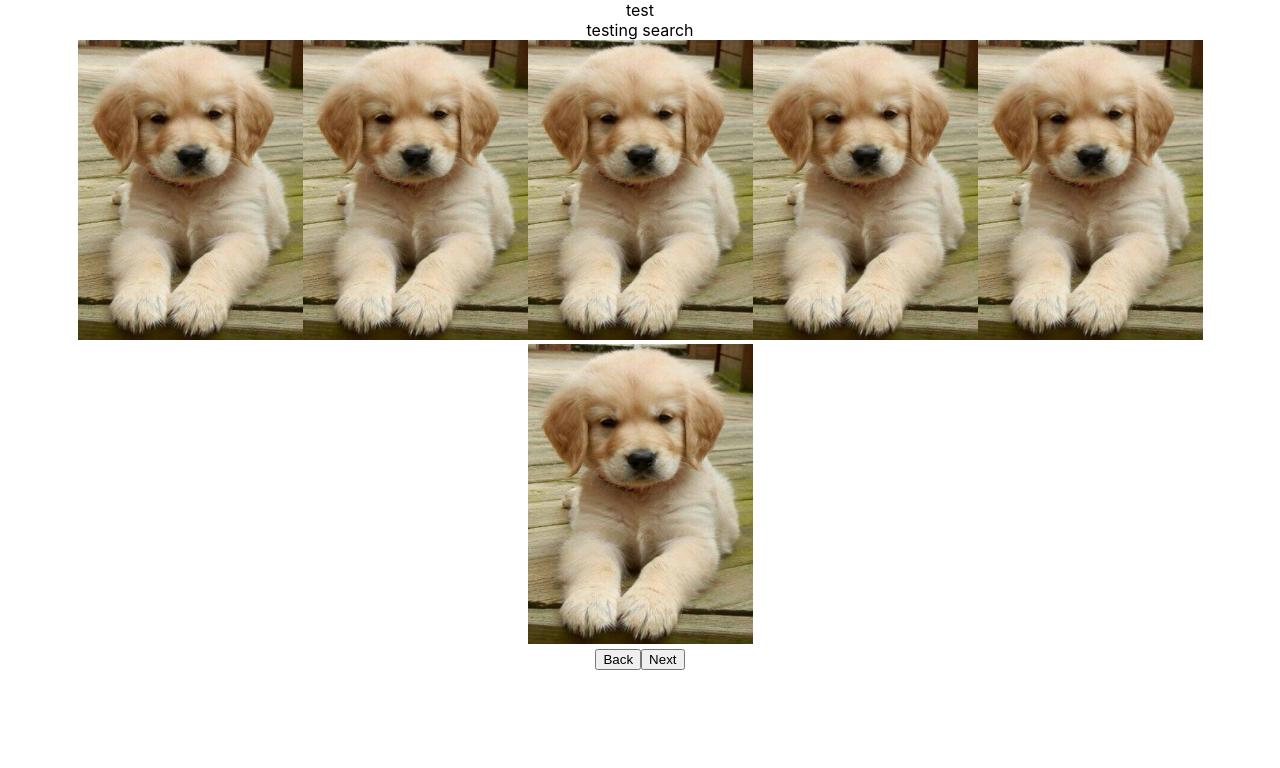
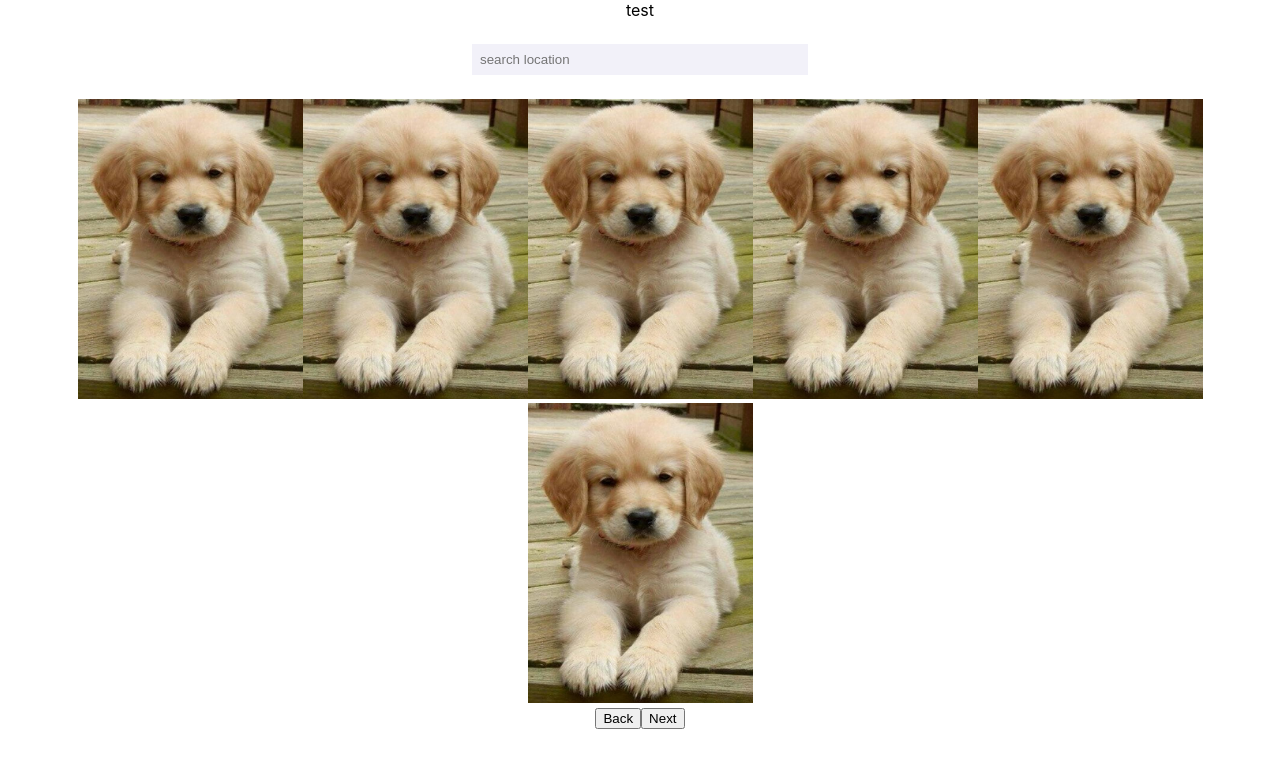
Before and after one commit to krishnakpandian/CSE-115, a React (Create React App) app: page / in a window 1280 px wide. Shown: the top 768 px of the page. Built offline with nearby package versions, Linux system fonts and the light colour scheme.

Commit message:
added search bar

```diff
--- a/src/components/search/Search.tsx
+++ b/src/components/search/Search.tsx
@@ -1,9 +1,21 @@
+import { useState } from 'react';
+import SearchBar from './SearchBar';
 import './Search.css';
 
 const Search = () => {
+  const [input, setInput] = useState('');
+
+  const updateInput = async (input) => {
+    console.log(input);
+    setInput(input);
+  }
+
   return (
     <div className="Search">
-      <div>testing search</div>
+      <SearchBar
+        keyword={input}
+        setKeyword={updateInput}
+      />
     </div>
   );
 };
--- /dev/null
+++ b/src/components/search/SearchBar.css
@@ -0,0 +1,11 @@
+.SearchBar {
+  text-align: center;
+  margin: 1.5em;
+}
+
+#barStyle {
+  width: 20rem;
+  background: #f2f1f9;
+  border: none;
+  padding: 0.5rem;
+}
--- /dev/null
+++ b/src/components/search/SearchBar.tsx
@@ -0,0 +1,16 @@
+import './SearchBar.css';
+
+const SearchBar = ({ keyword, setKeyword }) => {
+  return (
+    <div className='SearchBar'>
+      <input
+        id='barStyle'
+        value={keyword}
+        placeholder={"search location"}
+        onChange={(e) => setKeyword(e.target.value)}
+      />
+    </div>
+  );
+};
+
+export default SearchBar;
--- a/tsconfig.json
+++ b/tsconfig.json
@@ -18,7 +18,8 @@
     "resolveJsonModule": true,
     "isolatedModules": true,
     "noEmit": true,
-    "jsx": "react-jsx"
+    "jsx": "react-jsx",
+    "noImplicitAny": false
   },
   "include": [
     "src"
```
